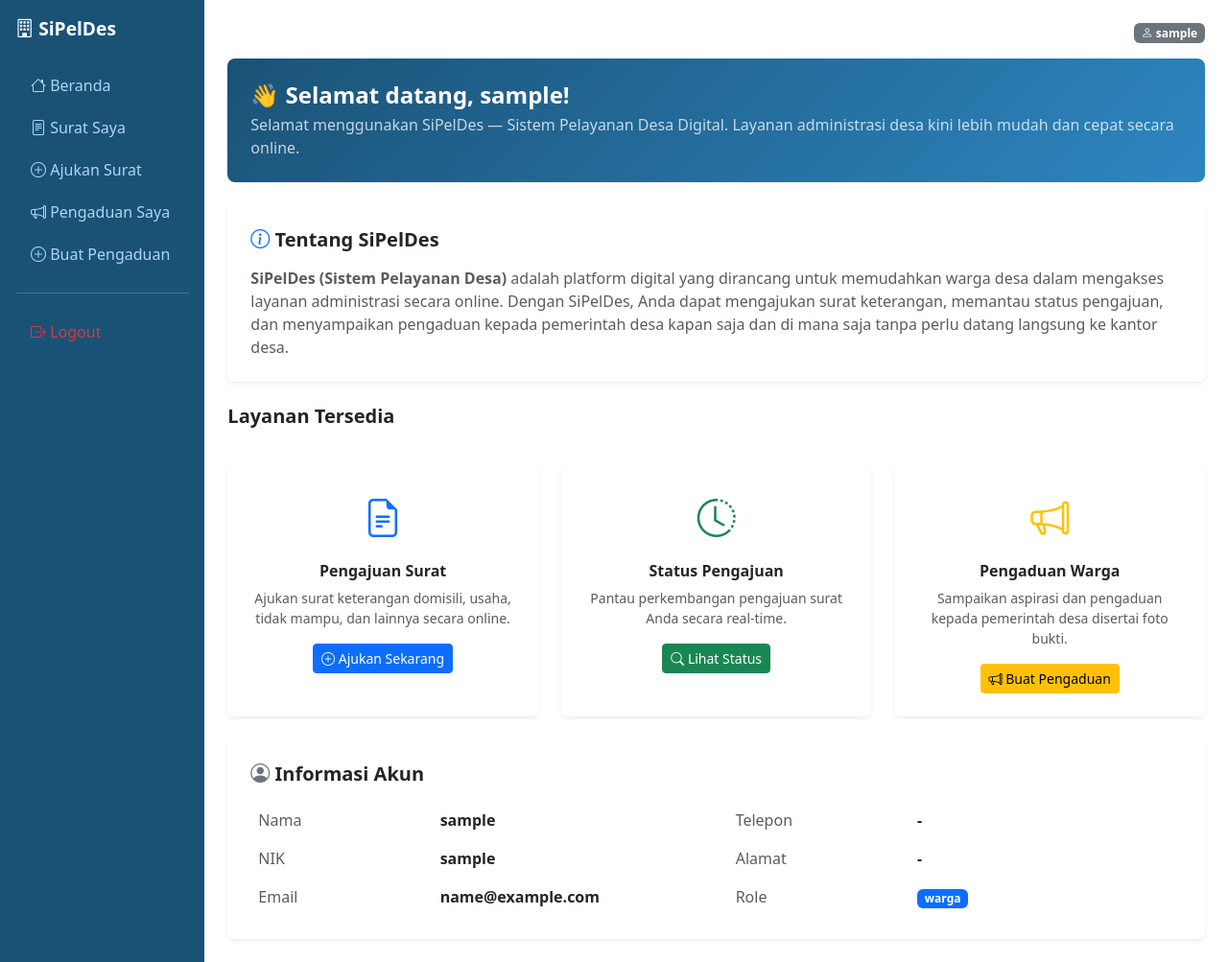
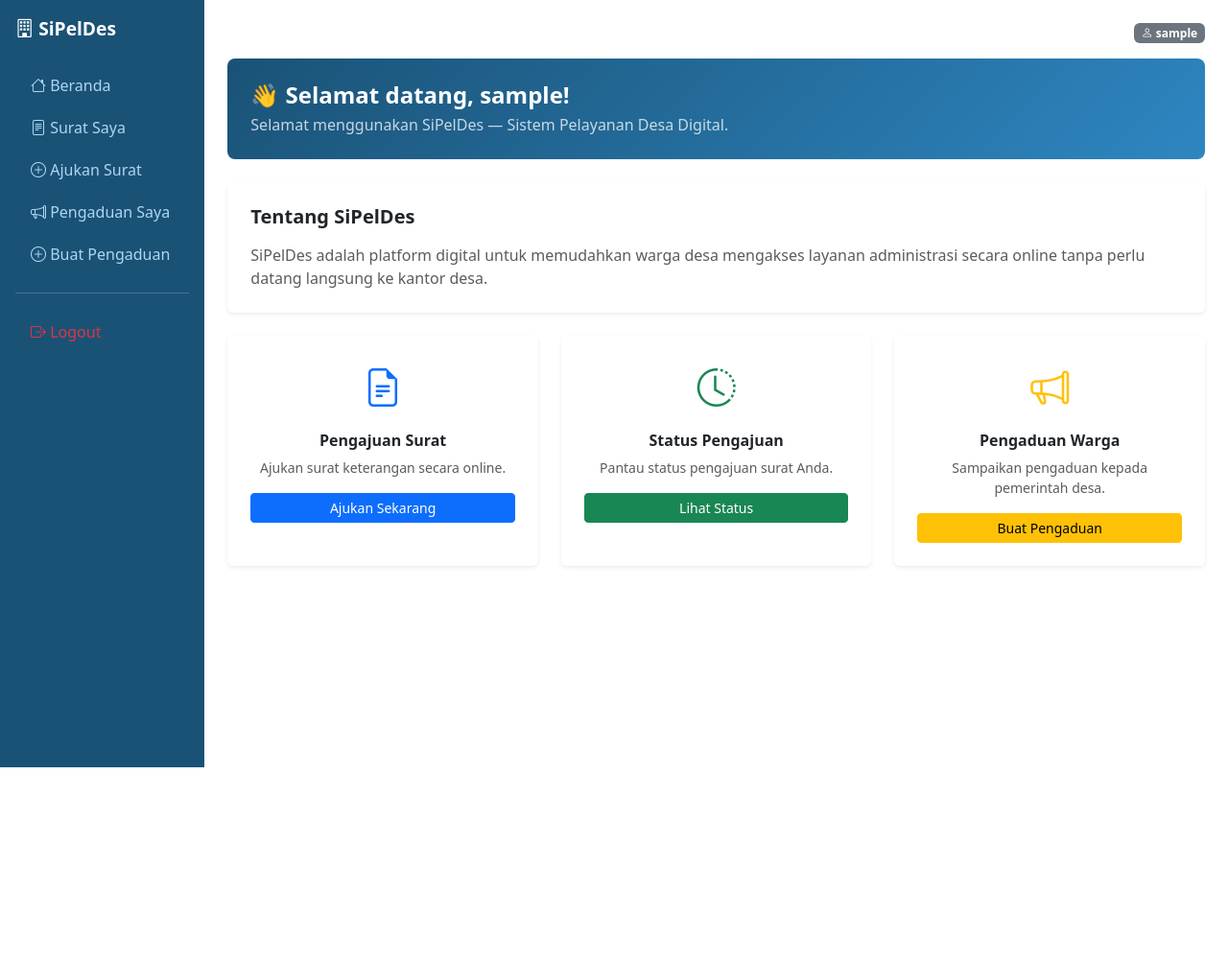
Before and after one commit to Nouval-21/sipledes, a Flask app: page /dashboard in a window 1280 px wide. Shown: the whole page at 96% size. After the commit the page ends 800 px from the top, so only its background shows below. Run offline with Flask 3, Linux system fonts and the light colour scheme; the visitor is signed in with stand-in values (Sample User, id 1); parts of the project's set-up code (start-up, migrations or seed data) failed here and were passed over.

Commit message:
Refactor dashboard template for clarity and brevity

```diff
--- a/app/templates/dashboard.html
+++ b/app/templates/dashboard.html
@@ -1,111 +1,44 @@
 {% extends 'base.html' %}
 {% block title %}Dashboard - SiPelDes{% endblock %}
 {% block content %}
-
 <div class="row g-4">
-  <!-- Welcome Banner -->
   <div class="col-12">
     <div class="p-4 rounded-3" style="background: linear-gradient(135deg, #1a5276, #2e86c1);">
-      <h4 class="text-white fw-bold mb-1">
-        👋 Selamat datang, {{ current_user.nama }}!
-      </h4>
-      <p class="text-white opacity-75 mb-0">
-        Selamat menggunakan SiPelDes — Sistem Pelayanan Desa Digital.
-        Layanan administrasi desa kini lebih mudah dan cepat secara online.
-      </p>
+      <h4 class="text-white fw-bold mb-1">👋 Selamat datang, {{ current_user.nama }}!</h4>
+      <p class="text-white opacity-75 mb-0">Selamat menggunakan SiPelDes — Sistem Pelayanan Desa Digital.</p>
     </div>
   </div>
-
-  <!-- Info Aplikasi -->
   <div class="col-12">
     <div class="card border-0 shadow-sm">
       <div class="card-body p-4">
-        <h5 class="fw-bold mb-3"><i class="bi bi-info-circle text-primary"></i> Tentang SiPelDes</h5>
-        <p class="text-muted mb-0">
-          <strong>SiPelDes (Sistem Pelayanan Desa)</strong> adalah platform digital yang dirancang
-          untuk memudahkan warga desa dalam mengakses layanan administrasi secara online.
-          Dengan SiPelDes, Anda dapat mengajukan surat keterangan, memantau status pengajuan,
-          dan menyampaikan pengaduan kepada pemerintah desa kapan saja dan di mana saja
-          tanpa perlu datang langsung ke kantor desa.
-        </p>
+        <h5 class="fw-bold mb-3">Tentang SiPelDes</h5>
+        <p class="text-muted mb-0">SiPelDes adalah platform digital untuk memudahkan warga desa mengakses layanan administrasi secara online tanpa perlu datang langsung ke kantor desa.</p>
       </div>
     </div>
   </div>
-
-  <!-- Layanan -->
-  <div class="col-12">
-    <h5 class="fw-bold mb-3">Layanan Tersedia</h5>
-  </div>
-
   <div class="col-md-4">
-    <div class="card border-0 shadow-sm h-100">
-      <div class="card-body p-4 text-center">
-        <i class="bi bi-file-earmark-text fs-1 text-primary mb-3 d-block"></i>
-        <h6 class="fw-bold">Pengajuan Surat</h6>
-        <p class="text-muted small mb-3">
-          Ajukan surat keterangan domisili, usaha, tidak mampu, dan lainnya secara online.
-        </p>
-        <a href="{{ url_for('surat.ajukan') }}" class="btn btn-primary btn-sm">
-          <i class="bi bi-plus-circle"></i> Ajukan Sekarang
-        </a>
-      </div>
+    <div class="card border-0 shadow-sm h-100 p-4 text-center">
+      <i class="bi bi-file-earmark-text fs-1 text-primary mb-3 d-block"></i>
+      <h6 class="fw-bold">Pengajuan Surat</h6>
+      <p class="text-muted small mb-3">Ajukan surat keterangan secara online.</p>
+      <a href="{{ url_for('surat.ajukan') }}" class="btn btn-primary btn-sm">Ajukan Sekarang</a>
     </div>
   </div>
-
   <div class="col-md-4">
-    <div class="card border-0 shadow-sm h-100">
-      <div class="card-body p-4 text-center">
-        <i class="bi bi-clock-history fs-1 text-success mb-3 d-block"></i>
-        <h6 class="fw-bold">Status Pengajuan</h6>
-        <p class="text-muted small mb-3">
-          Pantau perkembangan pengajuan surat Anda secara real-time.
-        </p>
-        <a href="{{ url_for('surat.list_surat') }}" class="btn btn-success btn-sm">
-          <i class="bi bi-search"></i> Lihat Status
-        </a>
-      </div>
+    <div class="card border-0 shadow-sm h-100 p-4 text-center">
+      <i class="bi bi-clock-history fs-1 text-success mb-3 d-block"></i>
+      <h6 class="fw-bold">Status Pengajuan</h6>
+      <p class="text-muted small mb-3">Pantau status pengajuan surat Anda.</p>
+      <a href="{{ url_for('surat.list_surat') }}" class="btn btn-success btn-sm">Lihat Status</a>
     </div>
   </div>
-
   <div class="col-md-4">
-    <div class="card border-0 shadow-sm h-100">
-      <div class="card-body p-4 text-center">
-        <i class="bi bi-megaphone fs-1 text-warning mb-3 d-block"></i>
-        <h6 class="fw-bold">Pengaduan Warga</h6>
-        <p class="text-muted small mb-3">
-          Sampaikan aspirasi dan pengaduan kepada pemerintah desa disertai foto bukti.
-        </p>
-        <a href="{{ url_for('pengaduan.buat') }}" class="btn btn-warning btn-sm">
-          <i class="bi bi-megaphone"></i> Buat Pengaduan
-        </a>
-      </div>
+    <div class="card border-0 shadow-sm h-100 p-4 text-center">
+      <i class="bi bi-megaphone fs-1 text-warning mb-3 d-block"></i>
+      <h6 class="fw-bold">Pengaduan Warga</h6>
+      <p class="text-muted small mb-3">Sampaikan pengaduan kepada pemerintah desa.</p>
+      <a href="{{ url_for('pengaduan.buat') }}" class="btn btn-warning btn-sm">Buat Pengaduan</a>
     </div>
   </div>
-
-  <!-- Info Akun -->
-  <div class="col-12">
-    <div class="card border-0 shadow-sm">
-      <div class="card-body p-4">
-        <h5 class="fw-bold mb-3"><i class="bi bi-person-circle text-secondary"></i> Informasi Akun</h5>
-        <div class="row">
-          <div class="col-md-6">
-            <table class="table table-borderless mb-0">
-              <tr><td class="text-muted" width="40%">Nama</td><td><strong>{{ current_user.nama }}</strong></td></tr>
-              <tr><td class="text-muted">NIK</td><td><strong>{{ current_user.nik }}</strong></td></tr>
-              <tr><td class="text-muted">Email</td><td><strong>{{ current_user.email }}</strong></td></tr>
-            </table>
-          </div>
-          <div class="col-md-6">
-            <table class="table table-borderless mb-0">
-              <tr><td class="text-muted" width="40%">Telepon</td><td><strong>{{ current_user.telepon or '-' }}</strong></td></tr>
-              <tr><td class="text-muted">Alamat</td><td><strong>{{ current_user.alamat or '-' }}</strong></td></tr>
-              <tr><td class="text-muted">Role</td><td><span class="badge bg-primary">{{ current_user.role }}</span></td></tr>
-            </table>
-          </div>
-        </div>
-      </div>
-    </div>
-  </div>
-
 </div>
 {% endblock %}
```
